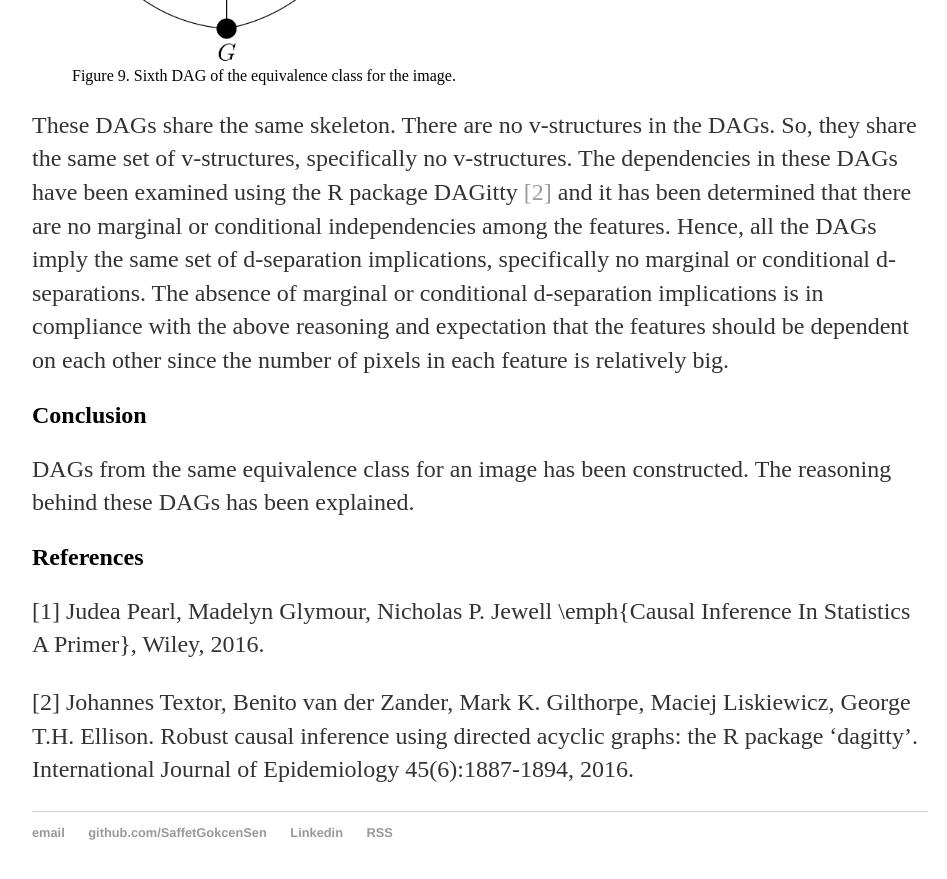
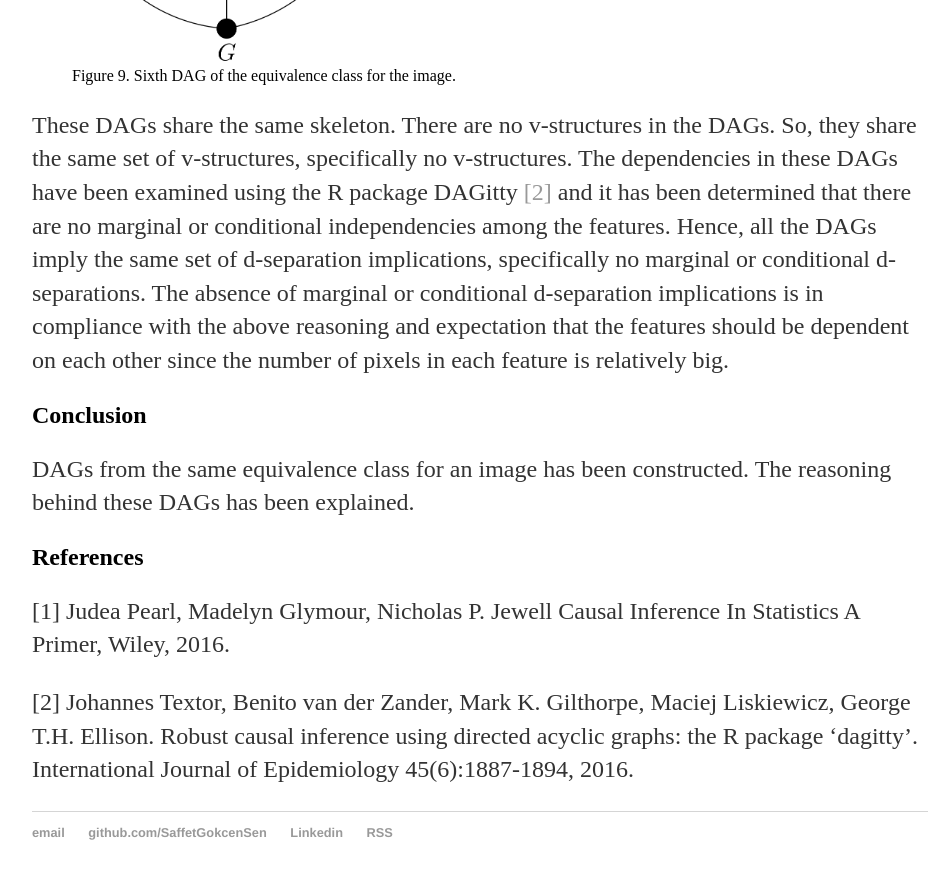
Before and after one commit to SaffetGokcenSen/saffetgokcensen.github.io, a Jekyll site: the page built from _posts/2022-09-13-directed-acyclic-graphs-from-an-equivalence-class-for-an-image.md, in a window 1280 px wide and 900 px high, scrolled down 5534 px. Shown: the top 879 px of the window, without its empty margins (160-1107 px from the left). Built offline with Jekyll 4.4.1, drawn with Linux system fonts in a browser that asks for light colours.

Commit message:
corrected a typo

```diff
--- a/_posts/2022-09-13-directed-acyclic-graphs-from-an-equivalence-class-for-an-image.md
+++ b/_posts/2022-09-13-directed-acyclic-graphs-from-an-equivalence-class-for-an-image.md
@@ -50,6 +50,6 @@ These DAGs share the same skeleton. There are no v-structures in the DAGs. So, t
 ## Conclusion
 DAGs from the same equivalence class for an image has been constructed. The reasoning behind these DAGs has been explained.
 ## References
-<span id="Pearl">[1] Judea Pearl, Madelyn Glymour, Nicholas P. Jewell \emph{Causal Inference In Statistics A Primer}, Wiley, 2016.</span>
+<span id="Pearl">[1] Judea Pearl, Madelyn Glymour, Nicholas P. Jewell Causal Inference In Statistics A Primer, Wiley, 2016.</span>
 
 <span id="DAGitty">[2] Johannes Textor, Benito van der Zander, Mark K. Gilthorpe, Maciej Liskiewicz, George T.H. Ellison. Robust causal inference using directed acyclic graphs: the R package 'dagitty'. International Journal of Epidemiology 45(6):1887-1894, 2016.</span>
```
